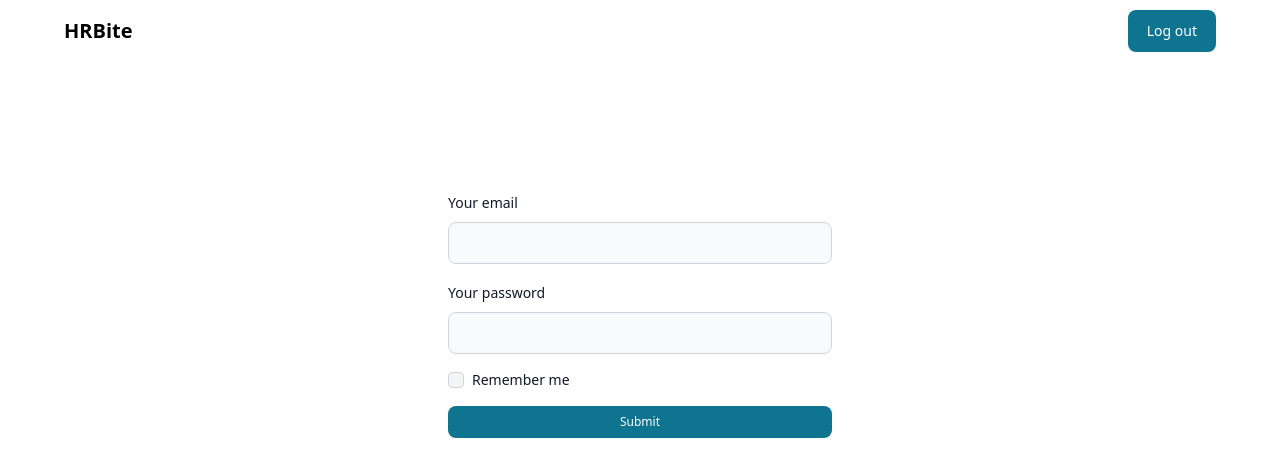
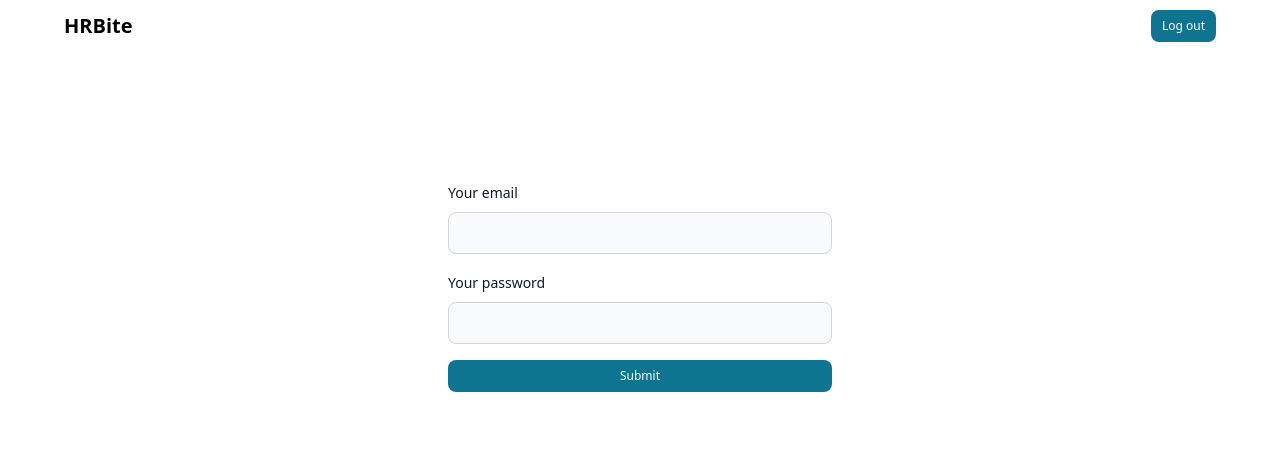
Before and after one commit to Olha-Maievska/random-ui, a React (Vite) app: page /login in a window 1280 px wide. Shown: the top 476 px of the page. Built offline with nearby package versions, Linux system fonts and the light colour scheme; sample sign-in values are in the browser's storage.

Commit message:
added log out

```diff
--- a/package.json
+++ b/package.json
@@ -43,6 +43,7 @@
     "@typescript-eslint/eslint-plugin": "^6.21.0",
     "@typescript-eslint/parser": "^6.21.0",
     "autoprefixer": "^10.4.17",
+    "cypress": "^13.6.4",
     "eslint": "^8.56.0",
     "eslint-plugin-react-hooks": "^4.6.0",
     "eslint-plugin-react-refresh": "^0.4.5",
--- a/src/components/layout.components.tsx
+++ b/src/components/layout.components.tsx
@@ -1,9 +1,15 @@
 import { FC, PropsWithChildren } from 'react'
-import { Button, Navbar } from 'flowbite-react'
+import { Navbar } from 'flowbite-react'
 import { useAuthStore } from '../modules/auth/store'
+import HrButton from './hr-button.components'
+import { observer } from 'mobx-react'
 
-const Layout: FC<PropsWithChildren> = ({ children }) => {
+const Layout: FC<PropsWithChildren> = observer(({ children }) => {
   const authStore = useAuthStore()
+
+  const handleLogoutClick = () => {
+    authStore.logout()
+  }
   return (
     <div className="mx-auto px-12">
       <Navbar fluid rounded>
@@ -13,13 +19,20 @@ const Layout: FC<PropsWithChildren> = ({ children }) => {
           </span>
         </Navbar.Brand>
         <div className="flex md:order-2">
-          {authStore.isLoggedIn && <Button>Log out</Button>}
+          {authStore.isLoggedIn && (
+            <HrButton
+              onClick={handleLogoutClick}
+              isLoading={authStore.logoutStatus === 'LOADING'}
+            >
+              Log out
+            </HrButton>
+          )}
           <Navbar.Toggle />
         </div>
       </Navbar>
       <main>{children}</main>
     </div>
   )
-}
+})
 
 export default Layout
--- /dev/null
+++ b/src/components/types.ts
@@ -0,0 +1 @@
+export type FetchStatus = 'NOT_STARTED' | 'LOADING' | 'SUCCESS' | 'FAILED'
--- a/src/modules/auth/pages/login.page.tsx
+++ b/src/modules/auth/pages/login.page.tsx
@@ -1,5 +1,5 @@
 import { zodResolver } from '@hookform/resolvers/zod'
-import { Alert, Checkbox, Label, TextInput } from 'flowbite-react'
+import { Alert, Label, TextInput } from 'flowbite-react'
 import { FC } from 'react'
 import { useForm } from 'react-hook-form'
 import { z } from 'zod'
@@ -76,10 +76,7 @@ const LoginPage: FC<LoginPageProps> = () => {
             {...register('password')}
           />
         </div>
-        <div className="flex items-center gap-2">
-          <Checkbox id="remember" />
-          <Label htmlFor="remember">Remember me</Label>
-        </div>
+
         <HrButton type="submit" isLoading={isSubmitting}>
           Submit
         </HrButton>
--- a/src/modules/auth/store.ts
+++ b/src/modules/auth/store.ts
@@ -1,4 +1,5 @@
 import { makeAutoObservable, autorun } from 'mobx'
+import { FetchStatus } from '../../components/types'
 
 interface AuthenticateParams {
   email: string
@@ -7,6 +8,7 @@ interface AuthenticateParams {
 
 class AuthStore {
   isLoggedIn = false
+  logoutStatus: FetchStatus = 'NOT_STARTED'
 
   constructor() {
     makeAutoObservable(this)
@@ -30,6 +32,18 @@ class AuthStore {
       }, 500)
     })
   }
+
+  logout() {
+    this.logoutStatus = 'LOADING'
+    return new Promise((revolse) => {
+      setTimeout(() => {
+        this.isLoggedIn = false
+        this.logoutStatus = 'NOT_STARTED'
+
+        revolse(true)
+      }, 500)
+    })
+  }
 }
 
 const authStoreInstance = new AuthStore()
--- a/src/modules/employees/store.ts
+++ b/src/modules/employees/store.ts
@@ -1,8 +1,7 @@
 import { makeAutoObservable, toJS } from 'mobx'
 import { api } from '../../core/api'
 import { ListEmployeesPaginationDto } from './api/list-employees-pagination.dto'
-
-type FetchStatus = 'NOT_STARTED' | 'LOADING' | 'SUCCESS' | 'FAILED'
+import { FetchStatus } from '../../components/types'
 
 interface FetchlistOfEmployeesParams {
   page?: number | null
```
Also changed, not shown: 1 other file (tests, documents, lock files or other folders).
